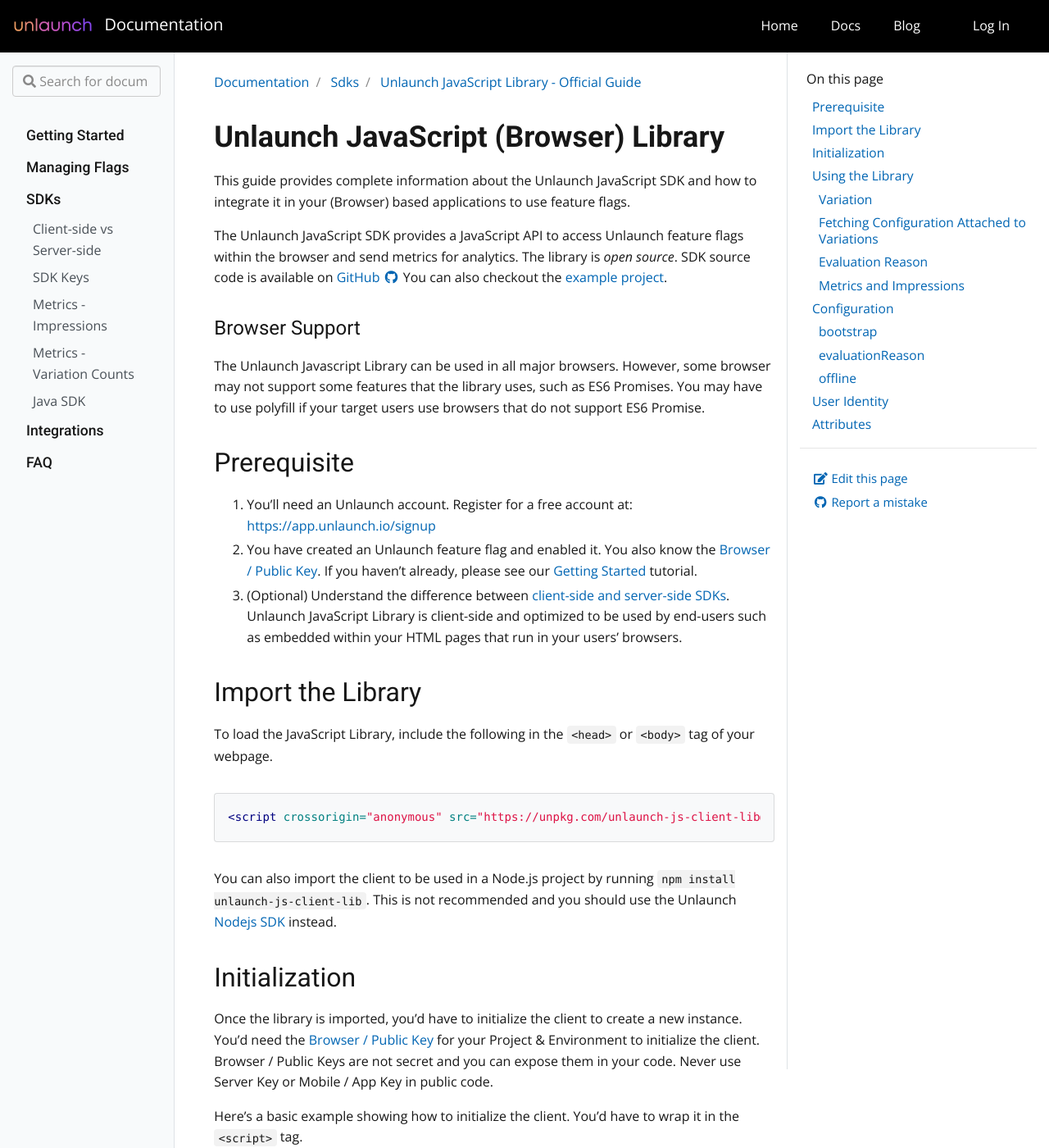
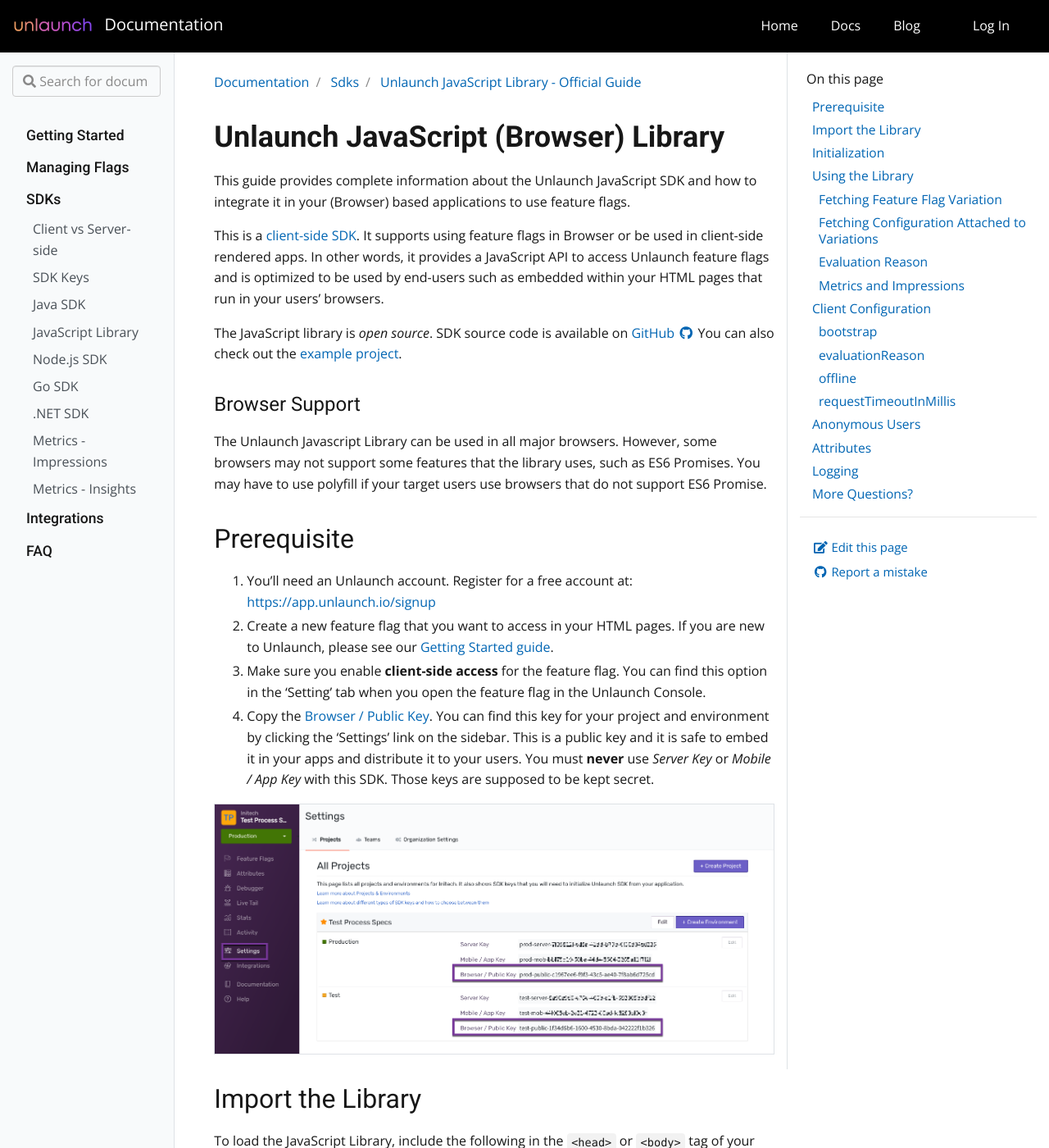
Before and after one commit to unlaunch/documentation, a Jekyll site: the page built from _docs/sdks/javascript-library.md, in a window 1280 px wide and 1400 px high. Shown: the whole window at 82% size. Built offline with Jekyll 4.4.1, drawn with Linux system fonts in a browser that asks for light colours; some of the changed text lies outside the part shown.

Commit message:
Imprved sidebar and Javascript docs

````diff
--- a/_docs/getting-started.md
+++ b/_docs/getting-started.md
@@ -86,11 +86,13 @@
 **Server-side SDKs:**
 
 - [Java](sdks/java-sdk) (Also see below)
-- Node.js (Server-side)
+- [Node.js](sdks/nodejs-sdk)
+- [.NET](sdks/dotnet-sdk)
+- [Go](sdks/go-sdk)
 
 **Client-side SDKs:**
 
-- Javascript
+- [Javascript Library](sdks/javascript-library)
 - React
 
 ### (Optional) Integration Instructions for the Java SDK
--- a/_docs/sdks/javascript-library.md
+++ b/_docs/sdks/javascript-library.md
@@ -7,24 +7,33 @@
 
 This guide provides complete information about the Unlaunch JavaScript SDK and how to integrate it in your (Browser) based applications to use feature flags.
 
-The Unlaunch JavaScript SDK provides a JavaScript API to access Unlaunch feature flags within the browser and send metrics for analytics. The library is *open source*. SDK source code is available on <a href="https://github.com/unlaunch/javascript-sdk" rel="nofollow">GitHub <i class="fab fa-github fa-fw"></i></a> You can also checkout the [example project](https://github.com/unlaunch/javascript-sdk/blob/develop/example.html).
+This is a [client-side SDK](client-vs-server-side-sdks). It supports using feature flags in Browser or be used in client-side rendered apps. In other words, it provides a JavaScript API to access Unlaunch feature flags and is optimized to be used by end-users such as embedded within your HTML pages that run in your users' browsers.
+
+The JavaScript library is *open source*. SDK source code is available on <a href="https://github.com/unlaunch/javascript-sdk" rel="nofollow">GitHub <i class="fab fa-github fa-fw"></i></a> You can also check out the [example project](https://github.com/unlaunch/javascript-sdk/blob/develop/example.html).
 
 ### Browser Support
 
-The Unlaunch Javascript Library can be used in all major browsers. However, some browser may not support some features that the library uses, such as ES6 Promises. You may have to use polyfill if your target users use browsers that do not support ES6 Promise.
+The Unlaunch Javascript Library can be used in all major browsers. However, some browsers may not support some features that the library uses, such as ES6 Promises. You may have to use polyfill if your target users use browsers that do not support ES6 Promise.
 
 ## Prerequisite
 
 1. You'll need an Unlaunch account. Register for a free account at: [https://app.unlaunch.io/signup](https://app.unlaunch.io/signup)
-2. You have created an Unlaunch feature flag and enabled it. You also know the [Browser / Public Key](sdk-keys). If you haven't already, please see our [Getting Started](../getting-started) tutorial.
-3. (Optional) Understand the difference between [client-side and server-side SDKs](client-vs-server-side-sdks). Unlaunch JavaScript Library is client-side and optimized to be used by end-users such as embedded within your HTML pages that run in your users' browsers.
+2. Create a new feature flag that you want to access in your HTML pages. If you are new to Unlaunch, please see our [Getting Started guide](../getting-started).
+3. Make sure you enable **client-side access** for the feature flag. You can find this option in the 'Setting' tab when you open the feature flag in the Unlaunch Console.
+4. Copy the [Browser / Public Key](sdk-keys). You can find this key for your project and environment by clicking the 'Settings' link on the sidebar. This is a public key and it is safe to embed it in your apps and distribute it to your users. You must **never** use *Server Key* or *Mobile / App Key* with this SDK. Those keys are supposed to be kept secret.
+
+<div class="d-flex justify-content-center border">
+    <img src="/assets/img/publickey.png" alt="Choose SDK keys" width="900"/>
+</div>
+
 
 ## Import the Library
 
 To load the JavaScript Library, include the following in the `<head>` or `<body>` tag of your webpage.
 
 ```html
-<script crossorigin="anonymous" src="https://unpkg.com/unlaunch-js-client-lib@0.0.3"></script>
+<script crossorigin="anonymous" src="https://unpkg.com/unlaunch-js-client-lib@0.0.7">
+</script>
 ```
 
 You can also import the client to be used in a Node.js project by running `npm install unlaunch-js-client-lib`. This is not recommended and you should use the Unlaunch [Nodejs SDK](nodejs-sdk) instead.
@@ -36,11 +45,11 @@
 Here's a basic example showing how to initialize the client. You'd have to wrap it in the `<script>` tag.
 
 ```javascript
-
 // This is the flag (key) you want to fetch. You can fetch one or multiple flags
 let flagKeys = ['new-bkg-img-flag'];
 
-// User identity
+// User identity. You can also set this to 'anonymous'.
+// See 'Anonymous Users' section below.
 let identity = 'user@yourdomain.com';
 
 // (Optional) user attributes that are used in flag evaluation (targeting rules)
@@ -49,10 +58,12 @@
 };
 
 // client configuration options
+// See 'Client Configuration' section below
 var options = {
     bootstrap: 'localstorage',
-     evaluationReason: true,
+    evaluationReason: true,
     offline: false,
+    requestTimeoutInMillis: 1000
 }
 
 // initialize the client
@@ -67,7 +78,7 @@
 
 After you initialize the client, it will call Unlaunch Service to initialize the flag (or flags) that you passed, get the result and store it. On average, it takes up anywhere from 100-250 milliseconds to initialize the client. We recommended initializing the client ahead of time and not when right you need it.
 
-When the client is ready, it will emit `ready` event. When this event is emitted, you can start using the flag.
+When the client is ready, it will emit a `ready` event. When this event is emitted, you can start using the flag.
 
 ```javascript
 ulclient.on('ready', function() {
@@ -82,14 +93,14 @@
 
 ## Using the Library
 
-### Variation
+### Fetching Feature Flag Variation
 The `variation()` method will return the variation for the feature flag. It's method signature is:
 
 ```javascript
 unlaunchclient.variation(flagKey)
 ```
 
-It only takes the `flagKey` as argument. It will return the variation for the flag. This method will never throw an error. If there's an error such as no internet connection or flag not found, it will return a special string value: `control`.
+It only takes the `flagKey` as an argument. It will return the variation for the flag. This method will never throw an error. If there's an error such as no internet connection or flag not found, it will return a special string value: `control`.
 
 ### Fetching Configuration Attached to Variations
 To get configuration (key-value properties) attached to variations. It's method signature is:
@@ -102,13 +113,27 @@
 
 
 ### Evaluation Reason
-TODO
+Evaluation reason is used for debugging purposes. It will tell you why a certain variation for a feature flag was returned. For example, it might tell you that "off" variation was returned because the flag was diabled or that "on" was returned because userId matched targeting rules. To get evaluation reason and status use `variationDetail(flag)` method. This will return a JSON object.
 
+```javascript
+{
+      value:    result,
+      status:   flagStatus,
+      reason:   evaluationReason
+}
+```
+
+For example,
+
+```javascript
+const details = ulclient.variationDetail("js-flag");
+logger.log(details.reason)
+```
 
 ### Metrics and Impressions
 Metrics and Impression events are sent automatically. These events are used for showing metrics and to generate data for the Insights Graph.
 
-## Configuration
+## Client Configuration
 
 When initializing the client, you can use `options` to configure and customize the client.
 
@@ -117,30 +142,73 @@
      bootstrap: 'localstorage',
      evaluationReason: true,
      offline: false,
+     requestTimeoutInMillis: 1000
 }
 ```
 
-### bootstrap
-When this option is enabled, the library will store evaluated feature flags in Browser's Local Storage after the first evaluation so that the result is immediately available the next time user visits the page. Here's how Local Storage works:
+Each option is described below.
 
-1. Page is loaded and Unlaunch client is initialized.
+#### bootstrap
+When this option is enabled, the library will store evaluated feature flags in Browser's Local Storage after the first evaluation so that the result is immediately available the next time the user visits the page. Here's how Local Storage works:
+
+1. Page is loaded and the Unlaunch client is initialized.
 2. Check the Local Storage to see if we have a result already available for the given identity and attributes.
 3. If the result is not available, call the backend service to evaluate and store the result in memory.
 4. If the result is available, immediately fire the 'ready' event, marking the library as ready to use. Asynchronously, call the backend service to evaluate again and store the result in memory, if changed.
 
-You can disable Local Storage although we don't recommend it. When you disable Local Storage, each time the page loads and the Unlaunch Client is initialized, it will call the backend service to evaluate feature flag.
+You can disable Local Storage although we don't recommend it. When you disable Local Storage, each time the page loads and the Unlaunch Client is initialized, it will call the backend service to evaluate the feature flag.
 
-### evaluationReason
-Evaluation reason is used for debugging purposes. It will tell you why a certain variation for a feature flag was returned. For example, it might tell you that "off" variation was returned because the flag was diabled or that "on" was returned because userId matched targeting rules.
+#### evaluationReason
+If you set this to false, the evaluation reason will not be available.
 
-### offline
+#### offline
 Feature flags start their journey on a developer's computer. A developer should be able to build and run their code locally even if they don't have network connectivity. To achieve this, Unlaunch JavaScript Library can be started in **offline mode**. When running in offline mode, the library will not connect to Unlaunch servers nor will it send any data to it.
 
 When activating offline mode, you don't need to pass in the API key. When you evaluate a feature flag in offline mode, it will always return the `control` variation.
 
-## User Identity
-TODO
-Describe anonymous mode
+#### requestTimeoutInMillis
+This specifies the timeout in milliseconds that the client waits for the Unlaunch servers to evaluate and return feature flag response. If the timeout is reached the the server hasn't responded, the `ready` event will fire and **control** will be returned by the `variation()` method
+
+
+## Anonymous Users
+When initializing the client, you provide the `identity` parameter. Set this to the User Id of your user, such as their email address. If the User Id is not available, set the value to `anonymous`. The library will internally generate and assign a unique identifier to the user and will keep it consistent across browser sessions.
+To define user as anonymous set identity value to 'anonymous' or ''. The library will assign a unique id to user , and the id will remain constant across browser sessions
+
+```javascript
+let identity = 'anonymous' // generate a new UUID and save it across browser sessions
+
+let ulclient = ULClient.initialize(
+    '<BROWSER_PUBLIC_KEY>',
+    flagKeys,
+    identity,
+    attributes,
+    options
+);
+```
 
 ## Attributes
-TODO
+You can attributes that are used in Targeting Rules to calculate feature flag variation. You can pass attributes as a simple key-value JSON object when initializing the client.
+
+```javascript
+
+// Set user's country to US so it can be used as a condition
+// in Targeting Rules
+let attributes = {
+  "country": "US"
+};
+
+let ulclient = ULClient.initialize(
+    '<BROWSER_PUBLIC_KEY>',
+    flagKeys,
+    identity,
+    attributes,
+    options
+);
+```
+
+## Logging
+To come.
+
+## More Questions?
+
+At Unlaunch, we are obsessed about making it easier for developers all over the world to release features safely and with confidence. If you have *any* questions or something isn't working as expected, please email **unlaunch@gmail.com**.
````
Also changed, not shown: _data/toc.yml (+13 -4 lines), _docs/sdks/dotnet-sdk.md (added, +10 -0 lines), assets/img/publickey.png (added).
